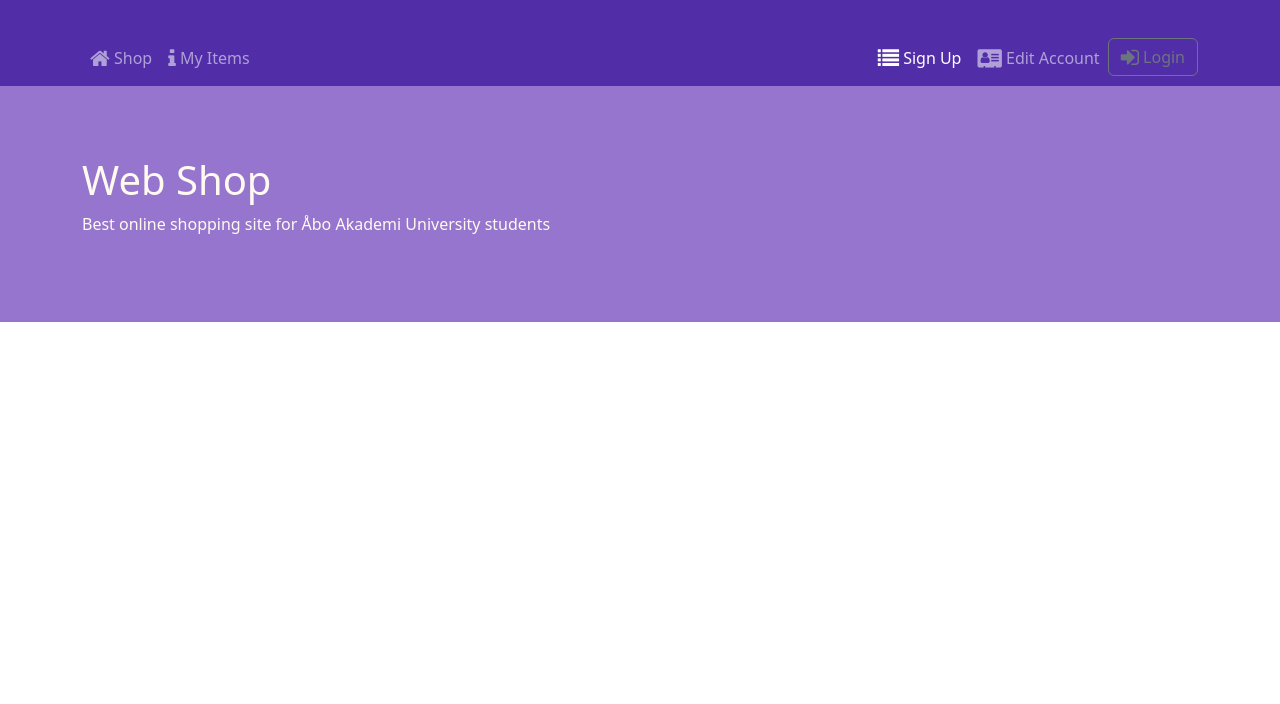
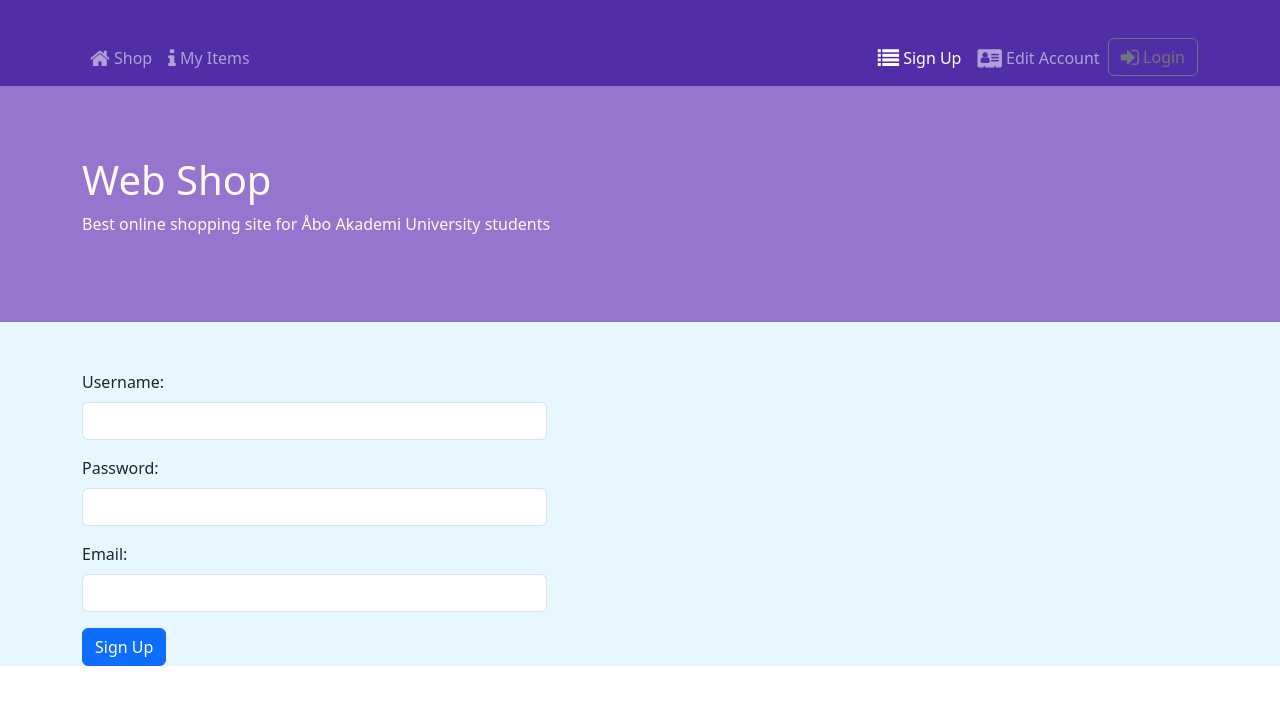
Before and after one commit to sksami3/webshopproject2023-sksami3, a React (Create React App) app in the folder frontend/: page /signUp in a window 1280 px wide. Shown: the top 704 px of the page. Built offline with nearby package versions, Linux system fonts and the light colour scheme.

Commit message:
Signup and edit user page added

```diff
--- /dev/null
+++ b/frontend/src/components/EditItemComponent.js
@@ -0,0 +1,141 @@
+// EditItem.js
+import React, { useState, useEffect } from 'react';
+import 'bootstrap/dist/css/bootstrap.min.css';
+
+const EditItem = ({ item, onEdit }) => {
+  const [formData, setFormData] = useState(item);
+  const [previewImage, setPreviewImage] = useState(null);
+
+  useEffect(() => {
+    setFormData(item);
+  }, [item]);
+
+  const handleChange = (e) => {
+    const { name, value } = e.target;
+    setFormData({
+      ...formData,
+      [name]: value,
+    });
+  };
+
+  const handleImageChange = (e) => {
+    const file = e.target.files[0];
+
+    if (file) {
+      setFormData({
+        ...formData,
+        image: file.name,
+      });
+
+      const reader = new FileReader();
+      reader.onloadend = () => {
+        setPreviewImage(reader.result);
+      };
+
+      reader.readAsDataURL(file);
+    }
+  };
+
+  const handleSubmit = (e) => {
+    e.preventDefault();
+
+    // Validate mandatory fields
+    if (!formData.title || !formData.description) {
+      alert('Title and description are mandatory fields. Please fill them in.');
+      return;
+    }
+
+    // Validate price is a number
+    const parsedPrice = parseFloat(formData.price);
+    if (isNaN(parsedPrice) || parsedPrice <= 0) {
+      alert('Please enter a valid price greater than 0.');
+      return;
+    }
+
+    // Validate quantity is a number and minimum 1
+    const parsedQuantity = parseInt(formData.quantity, 10);
+    if (isNaN(parsedQuantity) || parsedQuantity < 1) {
+      alert('Please enter a valid quantity (minimum 1).');
+      return;
+    }
+
+    // Perform your edit logic here
+    onEdit(formData);
+
+    // Optionally, you can reset the form or perform other actions after editing
+    setPreviewImage(null);
+  };
+
+  return (
+    <div className="container mt-5">
+      <form onSubmit={handleSubmit}>
+        <div className="mb-3">
+          <label className="form-label">Title:</label>
+          <input
+            type="text"
+            className="form-control"
+            name="title"
+            value={formData.title}
+            onChange={handleChange}
+            required
+          />
+        </div>
+
+        <div className="mb-3">
+          <label className="form-label">Image:</label>
+          <input
+            type="file"
+            className="form-control"
+            accept="image/*"
+            onChange={handleImageChange}
+            required
+          />
+          {previewImage && (
+            <img src={previewImage} alt="Preview" className="img-thumbnail mt-2" style={{ maxWidth: '200px' }} />
+          )}
+        </div>
+
+        <div className="mb-3">
+          <label className="form-label">Price:</label>
+          <input
+            type="text"
+            className="form-control"
+            name="price"
+            value={formData.price}
+            onChange={handleChange}
+            required
+          />
+        </div>
+
+        <div className="mb-3">
+          <label className="form-label">Quantity:</label>
+          <input
+            type="number"
+            className="form-control"
+            name="quantity"
+            value={formData.quantity}
+            onChange={handleChange}
+            required
+          />
+        </div>
+
+        <div className="mb-3">
+          <label className="form-label">Description:</label>
+          <textarea
+            className="form-control"
+            name="description"
+            value={formData.description}
+            onChange={handleChange}
+            required
+          />
+        </div>
+
+        <button type="submit" className="btn btn-primary">
+          Save Changes
+        </button>
+      </form>
+    </div>
+  );
+};
+
+export default EditItem;
--- /dev/null
+++ b/frontend/src/components/EditUserComponent.js
@@ -0,0 +1,100 @@
+// EditUser.js
+import React, { useState, useEffect } from 'react';
+import { useNavigate, useParams } from 'react-router-dom';
+
+const EditUser = () => {
+  const navigator = useNavigate();
+  const { userId } = useParams();
+
+  const [formData, setFormData] = useState({
+    username: '',
+    password: '',
+    email: '',
+  });
+
+  useEffect(() => {
+    // Fetch user data based on the user ID when component mounts
+    if (userId) {
+      // Assuming you have a function to fetch user data by ID
+      // Replace this with your actual data fetching logic
+      fetchUserData(userId)
+        .then((user) => setFormData(user))
+        .catch((error) => console.error('Error fetching user data:', error));
+    }
+  }, [userId]);
+
+  const handleChange = (e) => {
+    const { name, value } = e.target;
+    setFormData({
+      ...formData,
+      [name]: value,
+    });
+  };
+
+  const handleSubmit = (e) => {
+    e.preventDefault();
+    // Handle edit logic using the user ID
+    console.log('Editing user with ID:', userId, 'Updated Data:', formData);
+    // Redirect to another page after editing
+    navigator('/');
+  };
+
+  return (
+    <div className="container mt-5">
+      <form onSubmit={handleSubmit}>
+        <div className="mb-3">
+          <label className="form-label">Username:</label>
+          <input
+            type="text"
+            className="form-control"
+            name="username"
+            value={formData.username}
+            onChange={handleChange}
+            required
+          />
+        </div>
+
+        <div className="mb-3">
+          <label className="form-label">Password:</label>
+          <input
+            type="password"
+            className="form-control"
+            name="password"
+            value={formData.password}
+            onChange={handleChange}
+            required
+          />
+        </div>
+
+        <div className="mb-3">
+          <label className="form-label">Email:</label>
+          <input
+            type="email"
+            className="form-control"
+            name="email"
+            value={formData.email}
+            onChange={handleChange}
+            required
+          />
+        </div>
+
+        <button type="submit" className="btn btn-primary">
+          Save Changes
+        </button>
+      </form>
+    </div>
+  );
+};
+
+// Replace this with your actual data fetching logic
+const fetchUserData = (userId) => {
+  // Assuming you have a function to fetch user data by ID
+  // Replace this with your actual data fetching logic
+  return Promise.resolve({
+    username: 'SampleUser',
+    password: '********',
+    email: 'sampleuser@example.com',
+  });
+};
+
+export default EditUser;
--- a/frontend/src/components/MainComponent.js
+++ b/frontend/src/components/MainComponent.js
@@ -3,9 +3,13 @@ import Shop from './ShopComponent';
 import AddItem from './AddItemComponent';
 import MyItems from './MyItemComponent';
 import { ITEMS } from '../shared/items';
+import { USERS } from '../shared/user';
 import { Component } from 'react';
 import ItemDetail from './ItemDetailComponent';
+import EditItem from './EditItemComponent';
 import Header from './HeaderComponent';
+import SignUp from './SignUpComponent';
+import EditUser from './EditUserComponent';
 import { Routes, Route, useParams } from 'react-router-dom';
 
 class Main extends Component {
@@ -14,7 +18,8 @@ class Main extends Component {
         super(props);
 
         this.state = {
-            items: ITEMS
+            items: ITEMS,
+            users: USERS
         };
     }
 
@@ -26,13 +31,30 @@ class Main extends Component {
             );
         }
 
+        const EditItemWithId = (match) => {
+            let {itemId} = useParams();
+            return (
+                <EditItem item={this.state.items.filter((item) =>  item.id === parseInt(itemId, 10))[0]} />
+            );
+        }
+
+        const EditUserWithId = (match) => {
+            let {userId} = useParams();
+            return (
+                <EditUser item={this.state.users.filter((user) =>  user.id === parseInt(userId, 10))[0]} />
+            );
+        }
+
         return (
             <div>
                 <Header />
                 <Routes>
+                    <Route exact path="/signUp" element={<SignUp />} />
+                    <Route exact path="/editUser/:userId" element={<EditUserWithId />} />
                     <Route exact path="/shop" element={<Shop items={this.state.items} />} />
                     <Route path="/item/:itemId" element={<ItemWithId />} />
                     <Route path="/addItem" element={<AddItem />} />
+                    <Route path="/editItem/:itemId" element={<EditItemWithId />} />
                     <Route path="/myitems" element={<MyItems items={this.state.items.filter((item) => item.createdBy === parseInt(122, 10))} />} />
                     <Route path="/" element={<Shop items={this.state.items} />} />
                 </Routes>
--- a/frontend/src/components/MyItemComponent.js
+++ b/frontend/src/components/MyItemComponent.js
@@ -8,10 +8,14 @@ import {
   Breadcrumb,
   BreadcrumbItem,
 } from "reactstrap";
+import { useNavigate } from 'react-router-dom';
 
 function RenderMyItems({ item, onClk }) {
+  const navigation = useNavigate();
+
   const handleButtonClick = (item) => {
     console.log("Button clicked for item:", item);
+    navigation('/editItem/' + item.id);
   };
 
   return (
--- /dev/null
+++ b/frontend/src/components/SignUpComponent.js
@@ -0,0 +1,84 @@
+// SignUp.js
+import React, { useState } from 'react';
+import { useNavigate, useParams } from 'react-router-dom';
+
+const SignUp = () => {
+  const navigator = useNavigate();
+  const { userId } = useParams();
+
+  const [formData, setFormData] = useState({
+    username: '',
+    password: '',
+    email: '',
+  });
+
+  const handleChange = (e) => {
+    const { name, value } = e.target;
+    setFormData({
+      ...formData,
+      [name]: value,
+    });
+  };
+
+  const handleSubmit = (e) => {
+    e.preventDefault();
+    if (userId) {
+      // Handle edit logic using the user ID
+      console.log('Editing user with ID:', userId);
+    } else {
+      // Handle sign up logic
+      console.log('Signing up:', formData);
+    }
+    // Redirect to another page after sign up or edit
+    navigator('/');
+  };
+
+  return (
+    <div className="container mt-5">
+      <form onSubmit={handleSubmit}>
+        <div className="mb-3 col-md-5">
+          <label className="form-label">Username:</label>
+          <input
+            type="text"
+            className="form-control"
+            name="username"
+            value={formData.username}
+            onChange={handleChange}
+            required
+          />
+        </div>
+
+        <div className="mb-3 col-md-5">
+          <label className="form-label">Password:</label>
+          <input
+            type="password"
+            className="form-control"
+            name="password"
+            value={formData.password}
+            onChange={handleChange}
+            required
+          />
+        </div>
+
+        <div className="mb-3 col-md-5">
+          <label className="form-label">Email:</label>
+          <input
+            type="email"
+            className="form-control"
+            name="email"
+            value={formData.email}
+            onChange={handleChange}
+            required
+          />
+        </div>
+
+        <button type="submit" className="btn btn-primary">
+          {userId ? 'Save Changes' : 'Sign Up'}
+        </button>
+        <br />
+      </form>
+    </div>
+  );
+};
+
+export default SignUp;
--- /dev/null
+++ b/frontend/src/shared/user.js
@@ -0,0 +1,8 @@
+export const USERS = [
+    {
+      id: 0,
+      username: "sami",
+      password: "sami",
+      email: "sksami4456@gmail.com"
+    }
+  ];
```
